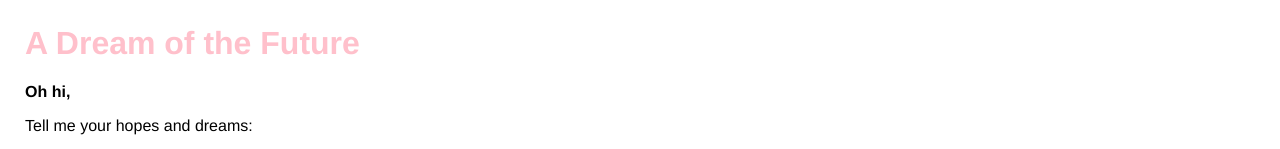
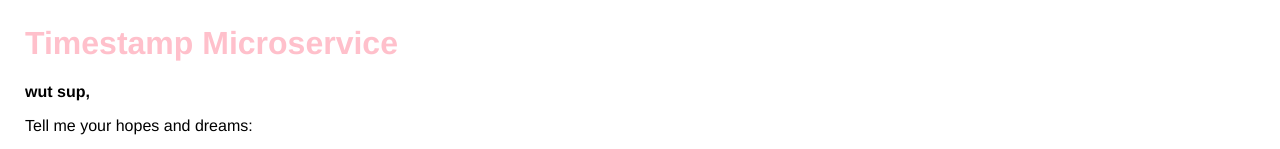
Before and after one commit to zoeyle/time-stampfcc, a website: page views/index.html in a window 1280 px wide. Shown: the top 149 px of the page. Drawn offline with nearby package versions, Linux system fonts and the light colour scheme; no server answers.

Commit message:
📌🍟 Checkpoint

```diff
--- a/views/index.html
+++ b/views/index.html
@@ -21,12 +21,12 @@
   <body>
     <header>
       <h1>
-        A Dream of the Future
+        Timestamp Microservice
       </h1>
     </header>
 
     <main>
-      <p class="bold">Oh hi,</p>
+      <p class="bold">wut sup,</p>
       <p>Tell me your hopes and dreams:</p>
       <form>
         <input type="text" maxlength="100" placeholder="Dreams!">
```
